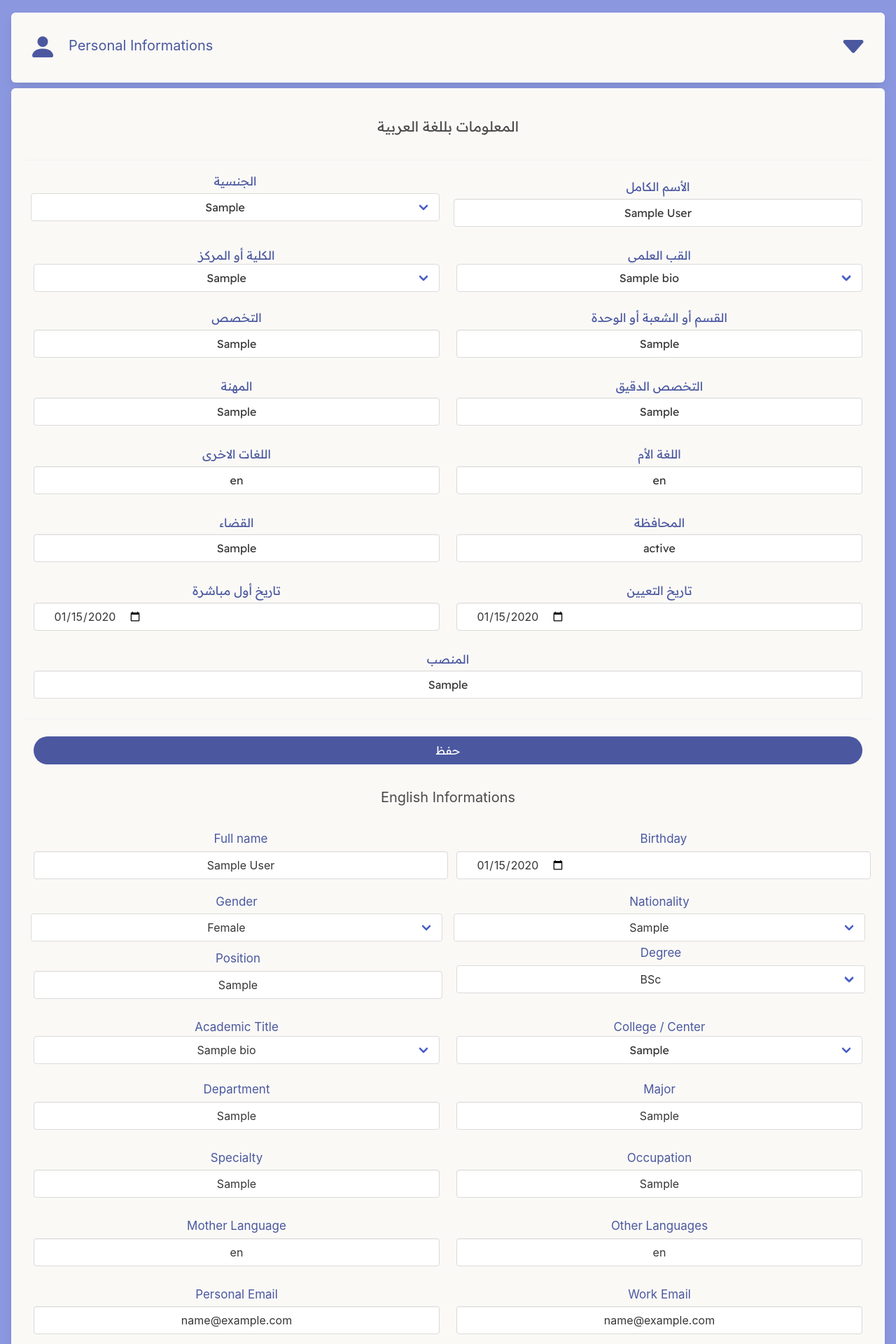
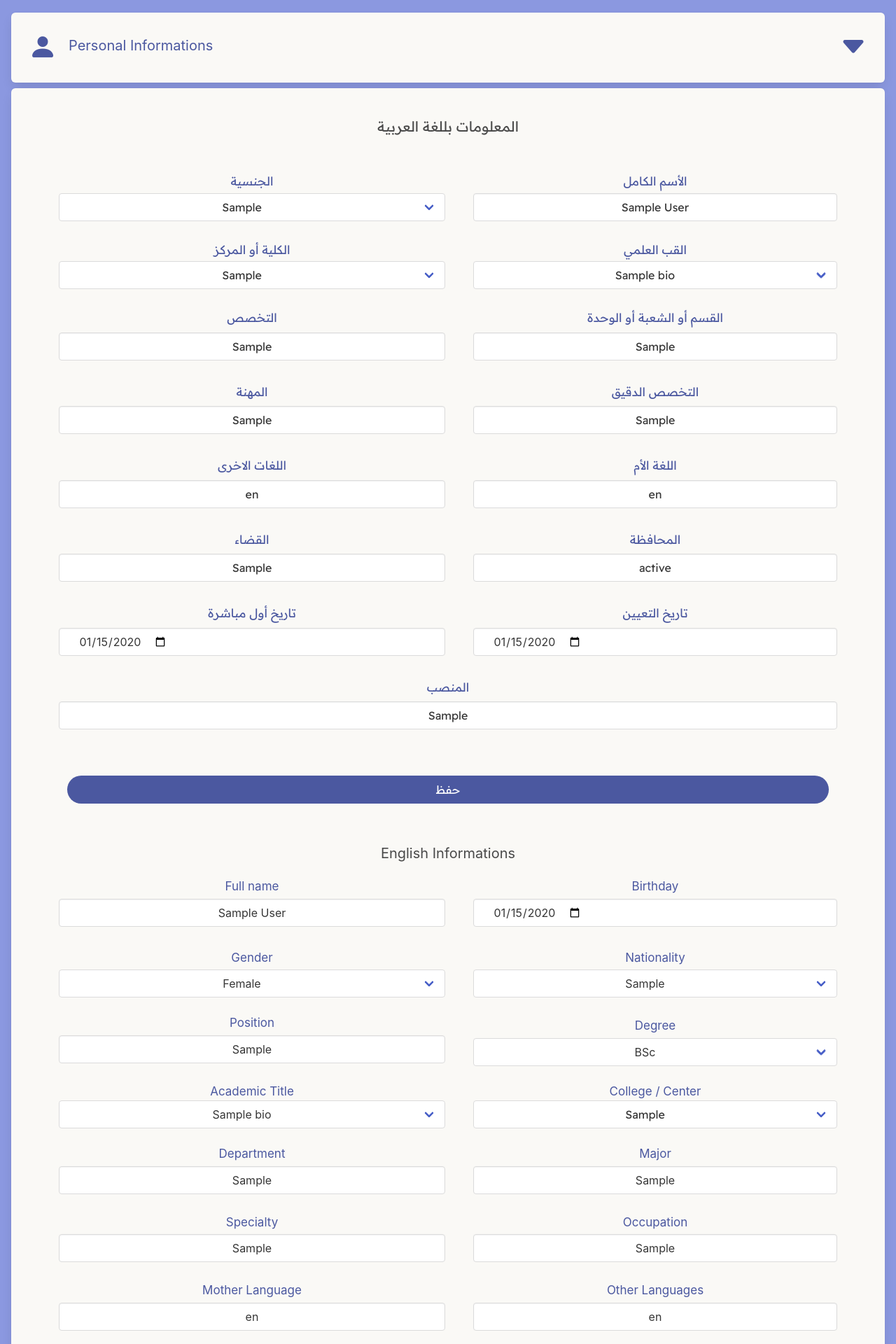
Before and after one commit to iamsajjad/qu.staff, a Django app: a page that uses biography/templates/includes/head.html in a window 1280 px wide. Shown: the part 398-2318 px from the top of the page at 70% size. Run offline with Django 4.2, Linux system fonts and the light colour scheme; a user stored in the database is signed in; tables that the repository leaves empty hold one stand-in row (values such as "Sample post"); grey boxes marked "Sample" are stand-in pictures.

Commit message:
Fix : edit page input fields flexbox

```diff
--- a/biography/templates/includes/edit_personal.html
+++ b/biography/templates/includes/edit_personal.html
@@ -31,7 +31,7 @@
 </div>
 
 <form id="BioForm" action="{% url 'edit' slug=settings.slug %}" method="post" enctype="multipart/form-data">{% csrf_token %}
-  <div id="personal_part" class="box is-section mx-4 mb-2 is-flex-wrap-wrap is-flex is-flex-direction-column" >
+  <div id="personal_part" class="box is-section mx-4 mb-2 is-flex is-flex-direction-column is-justify-content-center is-align-items-center" >
 
     <div class="my-2">
       <section class="is-flex is-justify-content-center is-mobile">
@@ -43,8 +43,8 @@
 
     <hr class="navbar-divider my-3" />
 
-    <div class="is-flex is-flex-direction-row">
-      <div class="is-flex is-full-width is-flex-direction-column mx-2">
+    <div class="container columns is-full-width is-flex-wrap-wrap">
+      <div class="column is-half is-flex is-flex-direction-column mx-2">
         <p class="is-main my-1 is-font-sm is-arabic">الجنسية</p>
         <div class="select is-flex is-flex-direction-column">
           <select id="dropdown" name="ar_nationality" class="is-arabic" required>
@@ -56,15 +56,15 @@
           </select>
         </div>
       </div>
-      <div class="is-full-width is-flex is-flex-direction-column m-3">
-        <p class="is-main is-font-sm is-arabic">الأسم الكامل</p>
-        <input class="is-center input my-1 is-arabic" type="text" name="ar_full_name" value="{{ bio.ar_full_name }}" required />
+      <div class="column is-flex is-flex-direction-column mx-2">
+        <p class="is-main my-1 is-font-sm is-arabic">الأسم الكامل</p>
+        <input class="input is-center is-arabic" type="text" name="ar_full_name" value="{{ bio.ar_full_name }}" required />
       </div>
     </div>
 
-    <div class="is-flex is-flex-direction-row is-justify-content-space-between" >
-      <div class="is-flex is-flex-direction-column m-3 is-full-width">
-        <p class="is-main is-font-sm is-arabic">الكلية أو المركز</p>
+    <div class="container columns is-full-width is-flex-wrap-wrap">
+      <div class="column is-half is-flex is-flex-direction-column mx-2">
+        <p class="is-main my-1 is-font-sm is-arabic">الكلية أو المركز</p>
         <div class="select is-flex is-flex-direction-column">
           <select id="dropdown" name="ar_college" class="is-center is-arabic" required>
             {% if bio.ar_college %}
@@ -94,8 +94,8 @@
           </select>
         </div>
       </div>
-      <div class="is-flex is-flex-direction-column m-3 is-full-width">
-        <p class="is-main is-font-sm is-arabic">القب العلمي</p>
+      <div class="column is-flex is-flex-direction-column mx-2">
+        <p class="is-main my-1 is-font-sm is-arabic">القب العلمي</p>
         <div class="select is-flex is-flex-direction-column">
           <select id="dropdown" name="ar_academic_title" class="is-arabic" required>
             {% if bio.ar_academic_title %}
@@ -112,71 +112,75 @@
       </div>
     </div>
 
-    <div class="is-flex is-flex-direction-row is-justify-content-space-between" >
-      <div class="is-flex is-flex-direction-column m-3 is-full-width">
-        <p class="is-main is-font-sm is-arabic">التخصص</p>
+    <div class="container columns is-full-width is-flex-wrap-wrap">
+      <div class="column is-half is-flex is-flex-direction-column mx-2">
+        <p class="is-main my-1 is-font-sm is-arabic">التخصص</p>
         <input class="is-center input my-1 is-arabic" type="text" name="ar_major" value="{{ bio.ar_major }}" />
       </div>
-      <div class="is-flex is-flex-direction-column m-3 is-full-width">
-        <p class="is-main is-font-sm is-arabic">القسم أو الشعبة أو الوحدة</p>
+      <div class="column is-flex is-flex-direction-column mx-2">
+        <p class="is-main my-1 is-font-sm is-arabic">القسم أو الشعبة أو الوحدة</p>
         <input class="is-center input my-1 is-arabic" type="text" name="ar_department" value="{{ bio.ar_department }}" />
       </div>
     </div>
 
-    <div class="is-flex is-flex-direction-row is-justify-content-space-between" >
-      <div class="is-flex is-flex-direction-column m-3 is-full-width">
-        <p class="is-main is-font-sm is-arabic">المهنة</p>
+    <div class="container columns is-full-width is-flex-wrap-wrap">
+      <div class="column is-half is-flex is-flex-direction-column mx-2">
+        <p class="is-main my-1 is-font-sm is-arabic">المهنة</p>
         <input class="is-center input my-1 is-arabic" type="text" name="ar_occupation" value="{{ bio.ar_occupation }}" />
       </div>
-      <div class="is-flex is-flex-direction-column m-3 is-full-width">
-        <p class="is-main is-font-sm is-arabic">التخصص الدقيق</p>
+      <div class="column is-flex is-flex-direction-column mx-2">
+        <p class="is-main my-1 is-font-sm is-arabic">التخصص الدقيق</p>
         <input class="is-center input my-1 is-arabic" type="text" name="ar_specialty" value="{{ bio.ar_specialty }}" />
       </div>
     </div>
 
-    <div class="is-flex is-flex-direction-row is-justify-content-space-between" >
-      <div class="is-flex is-flex-direction-column m-3 is-full-width">
-        <p class="is-main is-font-sm is-arabic">اللغات الاخرى</p>
+    <div class="container columns is-full-width is-flex-wrap-wrap">
+      <div class="column is-half is-flex is-flex-direction-column mx-2">
+        <p class="is-main my-1 is-font-sm is-arabic">اللغات الاخرى</p>
         <input class="is-center input my-1 is-arabic" type="text" name="ar_other_langs" value="{{ bio.ar_other_langs }}" />
       </div>
-      <div class="is-flex is-flex-direction-column m-3 is-full-width">
-        <p class="is-main is-font-sm is-arabic">اللغة الأم</p>
+      <div class="column is-flex is-flex-direction-column mx-2">
+        <p class="is-main my-1 is-font-sm is-arabic">اللغة الأم</p>
         <input class="is-center input my-1 is-arabic" type="text" name="ar_mother_lang" value="{{ bio.ar_mother_lang }}" />
       </div>
     </div>
 
-    <div class="is-flex is-flex-direction-row is-justify-content-space-between" >
-      <div class="is-flex is-flex-direction-column m-3 is-full-width">
-        <p class="is-main is-font-sm is-arabic">القضاء</p>
+    <div class="container columns is-full-width is-flex-wrap-wrap">
+      <div class="column is-half is-flex is-flex-direction-column mx-2">
+        <p class="is-main my-1 is-font-sm is-arabic">القضاء</p>
         <input class="is-center input my-1 is-arabic" type="text" name="ar_district" value="{{ bio.ar_district }}" />
       </div>
-      <div class="is-flex is-flex-direction-column m-3 is-full-width">
-        <p class="is-main is-font-sm is-arabic">المحافظة</p>
+      <div class="column is-flex is-flex-direction-column mx-2">
+        <p class="is-main my-1 is-font-sm is-arabic">المحافظة</p>
         <input class="is-center input my-1 is-arabic" type="text" name="ar_state" value="{{ bio.ar_state }}" />
       </div>
     </div>
 
-    <div class="is-flex is-flex-direction-row is-justify-content-space-between" >
-      <div class="is-flex is-flex-direction-column m-3 is-full-width">
-        <p class="is-main is-font-sm is-arabic">تاريخ أول مباشرة</p>
+    <div class="container columns is-full-width is-flex-wrap-wrap">
+      <div class="column is-half is-flex is-flex-direction-column mx-2">
+        <p class="is-main my-1 is-font-sm is-arabic">تاريخ أول مباشرة</p>
         <input class="is-center input my-1" type="date" name="ar_direct_date" pattern="\d{4}-\d{2}-\d{2}" value="{{ bio.ar_direct_date|date:'Y-m-d' }}" required />
       </div>
-      <div class="is-flex is-flex-direction-column m-3 is-full-width">
-        <p class="is-main is-font-sm is-arabic">تاريخ التعيين</p>
+      <div class="column is-flex is-flex-direction-column mx-2">
+        <p class="is-main my-1 is-font-sm is-arabic">تاريخ التعيين</p>
         <input class="is-center input my-1" type="date" name="ar_hiring_date" pattern="\d{4}-\d{2}-\d{2}" value="{{ bio.ar_hiring_date|date:'Y-m-d' }}" required />
       </div>
     </div>
 
-    <div class="is-flex is-flex-direction-row is-justify-content-space-between" >
-      <div class="is-flex is-flex-direction-column m-3 is-full-width">
-        <p class="is-main is-font-sm is-arabic">المنصب</p>
+    <div class="container columns is-full-width is-flex-wrap-wrap">
+      <div class="column is-full-width is-flex is-flex-direction-column mx-2">
+        <p class="is-main my-1 is-font-sm is-arabic">المنصب</p>
         <input class="is-center input my-1 is-arabic" type="text" name="ar_position" value="{{ bio.ar_position }}"/>
       </div>
     </div>
 
     <hr class="navbar-divider my-3" />
 
-    <button type="submit" class="button is-rounded is-main-bg is-white m-3 is-arabic">حفظ</button>
+    <div class="container columns is-full-width is-flex-wrap-wrap">
+      <div class="column is-full-width is-flex is-flex-direction-column mx-2">
+        <button type="submit" class="button is-rounded is-main-bg is-white m-3 is-arabic">حفظ</button>
+      </div>
+    </div>
 
     <div class="my-2">
       <section class="is-flex is-justify-content-center is-mobile">
@@ -186,19 +190,19 @@
       </section>
     </div>
 
-    <div class="is-flex is-flex-direction-row">
-      <div class="is-full-width is-flex is-flex-direction-column m-3">
+    <div class="container columns is-full-width is-flex-wrap-wrap">
+      <div class="column is-half is-flex is-flex-direction-column mx-2">
         <p class="is-main is-font-sm">Full name</p>
         <input class="is-center input my-1" type="text" name="full_name" value="{{ bio.full_name }}" required />
       </div>
-      <div class="is-flex is-flex-direction-column my-3 is-full-width">
+      <div class="column is-flex is-flex-direction-column mx-2">
         <p class="is-main is-font-sm">Birthday</p>
         <input class="is-center input my-1" type="date" name="birthday" pattern="\d{4}-\d{2}-\d{2}" value="{{ bio.birthday|date:'Y-m-d' }}" required />
       </div>
     </div>
 
-    <div class="is-flex is-flex-direction-row">
-      <div class="is-flex is-full-width is-flex-direction-column mx-2">
+    <div class="container columns is-full-width is-flex-wrap-wrap">
+      <div class="column is-half is-flex is-flex-direction-column mx-2">
         <p class="is-main my-1 is-font-sm">Gender</p>
         <div class="select is-flex is-flex-direction-column">
           <select id="dropdown" name="gender" class="is-center" required>
@@ -212,7 +216,7 @@
           </select>
         </div>
       </div>
-      <div class="is-flex is-full-width is-flex-direction-column mx-2">
+      <div class="column is-flex is-flex-direction-column mx-2">
         <p class="is-main my-1 is-font-sm">Nationality</p>
         <div class="select is-flex is-flex-direction-column">
           <select id="dropdown" name="nationality" class="is-center" required>
@@ -226,12 +230,12 @@
       </div>
     </div>
 
-    <div class="is-flex is-flex-direction-row is-justify-content-space-between" >
-      <div class="is-flex is-flex-direction-column m-3 is-full-width">
+    <div class="container columns is-full-width is-flex-wrap-wrap">
+      <div class="column is-half is-flex is-flex-direction-column mx-2">
         <p class="is-main is-font-sm">Position</p>
         <input class="is-center input my-1" type="text" name="position" value="{{ bio.position }}"/>
       </div>
-      <div class="is-flex is-full-width is-flex-direction-column mx-2">
+      <div class="column is-flex is-flex-direction-column mx-2">
         <p class="is-main my-1 is-font-sm">Degree</p>
         <div class="select is-flex is-flex-direction-column">
           <select id="dropdown" name="degree" class="is-center" required>
@@ -261,8 +265,8 @@
       </div>
     </div>
 
-    <div class="is-flex is-flex-direction-row is-justify-content-space-between" >
-      <div class="is-flex is-flex-direction-column m-3 is-full-width">
+    <div class="container columns is-full-width is-flex-wrap-wrap">
+      <div class="column is-half is-flex is-flex-direction-column mx-2">
         <p class="is-main is-font-sm">Academic Title</p>
         <div class="select is-flex is-flex-direction-column">
           <select id="dropdown" name="academic_title" class="is-center" required>
@@ -278,7 +282,7 @@
           </select>
         </div>
       </div>
-      <div class="is-flex is-flex-direction-column m-3 is-full-width">
+      <div class="column is-flex is-flex-direction-column mx-2">
         <p class="is-main is-font-sm">College / Center</p>
         <div class="select is-flex is-flex-direction-column">
           <select id="dropdown" name="college" class="is-center is-arabic" required>
@@ -311,58 +315,76 @@
       </div>
     </div>
 
-    <div class="is-flex is-flex-direction-row is-justify-content-space-between" >
-      <div class="is-flex is-flex-direction-column m-3 is-full-width">
+    <div class="container columns is-full-width is-flex-wrap-wrap">
+      <div class="column is-half is-flex is-flex-direction-column mx-2">
         <p class="is-main is-font-sm">Department</p>
         <input class="is-center input my-1" type="text" name="department" value="{{ bio.department }}" />
       </div>
-      <div class="is-flex is-flex-direction-column m-3 is-full-width">
+      <div class="column is-flex is-flex-direction-column mx-2">
         <p class="is-main is-font-sm">Major</p>
         <input class="is-center input my-1" type="text" name="major" value="{{ bio.major }}" />
       </div>
     </div>
 
-    <div class="is-flex is-flex-direction-row is-justify-content-space-between" >
-      <div class="is-flex is-flex-direction-column m-3 is-full-width">
+    <div class="container columns is-full-width is-flex-wrap-wrap">
+      <div class="column is-half is-flex is-flex-direction-column mx-2">
         <p class="is-main is-font-sm">Specialty</p>
         <input class="is-center input my-1" type="text" name="specialty" value="{{ bio.specialty }}" />
       </div>
-      <div class="is-flex is-flex-direction-column m-3 is-full-width">
+      <div class="column is-flex is-flex-direction-column mx-2">
         <p class="is-main is-font-sm">Occupation</p>
         <input class="is-center input my-1" type="text" name="occupation" value="{{ bio.occupation }}" />
       </div>
     </div>
 
-    <div class="is-flex is-flex-direction-row is-justify-content-space-between" >
-      <div class="is-flex is-flex-direction-column m-3 is-full-width">
+    <div class="container columns is-full-width is-flex-wrap-wrap">
+      <div class="column is-half is-flex is-flex-direction-column mx-2">
         <p class="is-main is-font-sm">Mother Language</p>
         <input class="is-center input my-1" type="text" name="mother_lang" value="{{ bio.mother_lang }}" />
       </div>
-      <div class="is-flex is-flex-direction-column m-3 is-full-width">
+      <div class="column is-flex is-flex-direction-column mx-2">
         <p class="is-main is-font-sm">Other Languages</p>
         <input class="is-center input my-1" type="text" name="other_langs" value="{{ bio.other_langs }}" />
       </div>
     </div>
 
-    <div class="is-flex is-flex-direction-row is-justify-content-space-between" >
-      <div class="is-flex is-flex-direction-column m-3 is-full-width">
+    <div class="container columns is-full-width is-flex-wrap-wrap">
+      <div class="column is-half is-flex is-flex-direction-column mx-2">
         <p class="is-main is-font-sm">Personal Email</p>
         <input class="is-center input my-1" type="email" name="personal_email" value="{{ bio.personal_email }}"/>
       </div>
-      <div class="is-flex is-flex-direction-column m-3 is-full-width">
+      <div class="column is-flex is-flex-direction-column mx-2">
         <p class="is-main is-font-sm">Work Email</p>
         <input class="is-center input my-1" type="email" name="work_email" value="{{ bio.work_email }}" />
       </div>
     </div>
 
-    <div class="is-flex is-flex-direction-row is-justify-content-space-between" >
-      <div class="is-flex is-flex-direction-column m-3 is-full-width">
-        <p class="is-main is-font-sm">Personal Photo</p>
-        <input class="is-center input my-1" id="image" type="file" onchange="fileSize(1);" name="image" />
+    <div class="container columns is-full-width is-flex-wrap-wrap">
+      <div class="column is-full-width is-flex is-flex-direction-column is-align-items-center">
+        <div class="file has-name">
+          <label class="file-label">
+            <input class="is-center file-input" id="image" type="file" onchange="fileSize(1);" name="image" />
+            <span class="file-cta">
+              <span class="file-icon">
+                <i class="fas fa-upload"></i>
+              </span>
+              <span class="file-label">
+                Personal Photo…
+              </span>
+            </span>
+            <span class="file-name">
+              upload personal photo
+            </span>
+          </label>
+        </div>
       </div>
     </div>
 
-    <button type="submit" class="button is-rounded is-main-bg is-white m-3">Save</button>
+    <div class="container columns is-full-width is-flex-wrap-wrap">
+      <div class="column is-full-width is-flex is-flex-direction-column mx-2">
+        <button type="submit" class="button is-rounded is-main-bg is-white m-3">Save</button>
+      </div>
+    </div>
 
 
   </div>
--- a/biography/templates/includes/head.html
+++ b/biography/templates/includes/head.html
@@ -3,7 +3,7 @@
 {% load static %}
 
 <meta charset="UTF-8" />
-<meta name="viewport" content="width=device-width, initial-scale=1.0" />
+<meta name="viewport" content="width=device-width, initial-scale=1 maximum-scale=1.0, user-scalable=no">
 <link rel="icon" sizes="any" type="image/svg+xml" href="{% static 'assets/icons/quniv.svg' %}">
 <link rel="stylesheet" type="text/css" href="{% static 'css/bulma.min.css' %}" />
 <link rel="stylesheet" type="text/css" href="{% static 'css/index.css' %}" />
```
